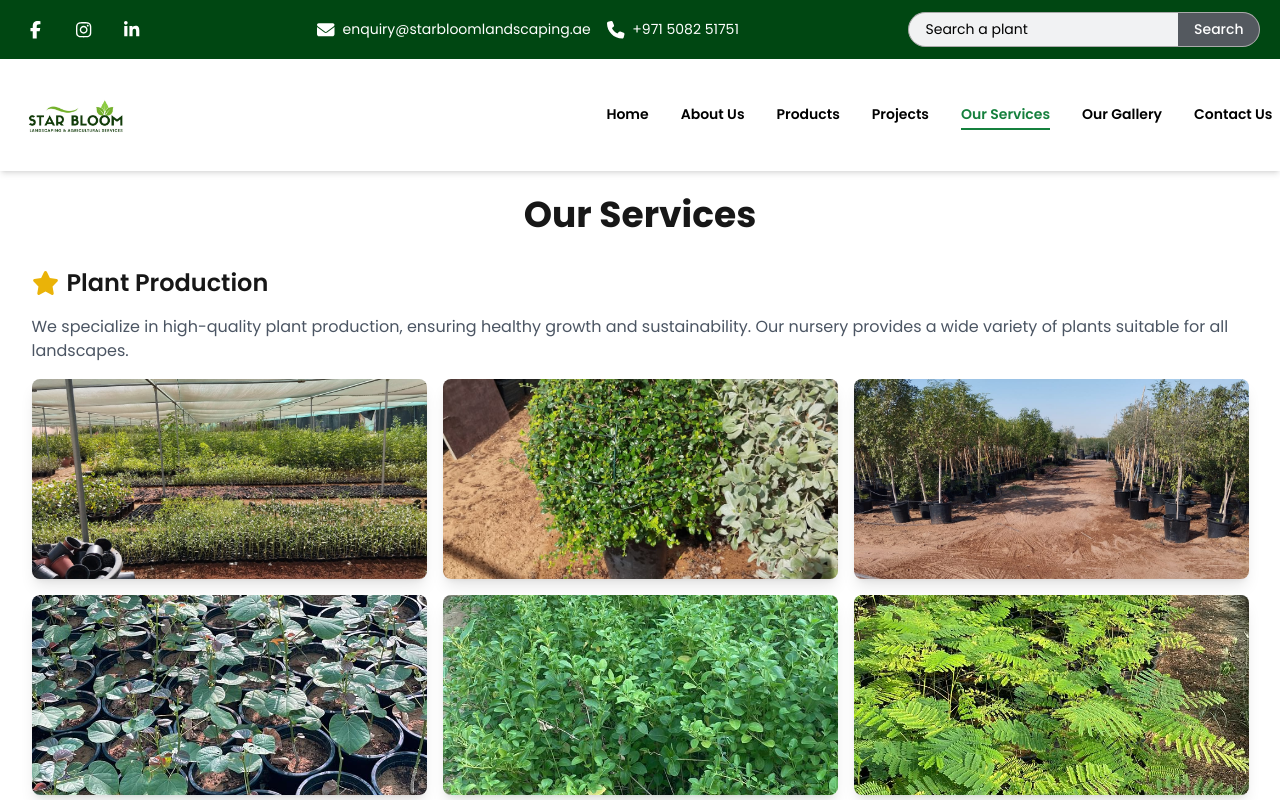
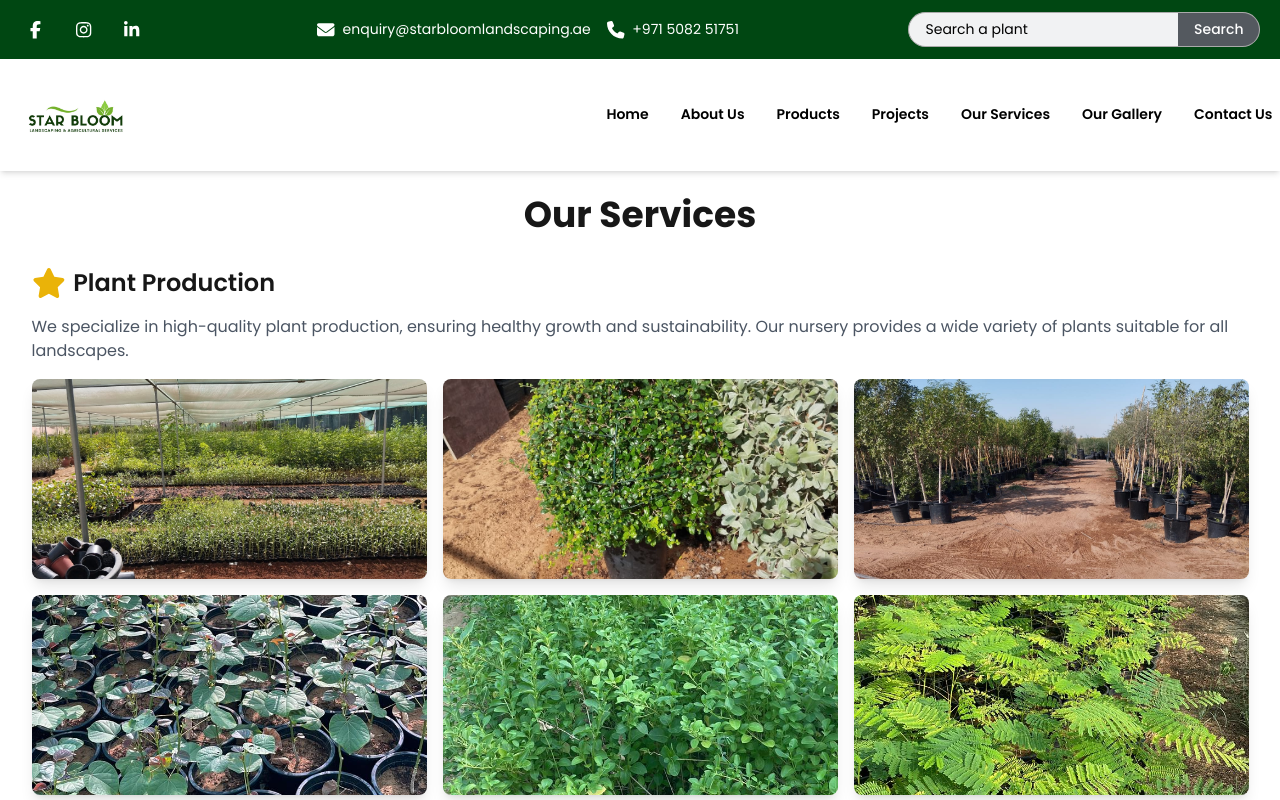
Before and after one commit to Waqaskhan404/starBlue-Website, a Next.js app: page /our-services in a window 1280 px wide. Shown: the top 800 px of the page. Built offline with nearby package versions, Linux system fonts and the light colour scheme.

Commit message:
"added In confiig and / to the navbar"

```diff
--- a/next.config.mjs
+++ b/next.config.mjs
@@ -4,6 +4,7 @@ const nextConfig = {
           unoptimized: true,
         },
         output: 'export',
+        trailingSlash: true,
 
 };
 
--- a/package.json
+++ b/package.json
@@ -1,5 +1,5 @@
 {
-  "name": "starblue-website",
+  "name": "starboom-website",
   "version": "0.1.0",
   "private": true,
   "scripts": {
--- a/src/app/layout.js
+++ b/src/app/layout.js
@@ -14,14 +14,17 @@ const poppins = Poppins({
   preload: true,
 });
 
-// export const metadata = {
-//   title: "Home - StarBloom Plantation",
-//   description: "Learn more about StarBloom Plantation.",
-// };
+
+
+
 
 export default function RootLayout({ children, pageProps }) {
   const pathName = usePathname();
   const [key, setKey] = useState(pathName);
+
+  useEffect(() => {
+    document.title = "Home - StarBloom Plantation";
+  }, []);
 
   useEffect(() => {
     setKey(pathName);
--- a/src/components/Footer.js
+++ b/src/components/Footer.js
@@ -13,12 +13,12 @@ const Footer = () => {
   const pathName = usePathname();
 
   const navLinks = [
-    { href: "/about", label: "About Us"},
-    { href: "/products", label: "Products"},
-    { href: "/projects", label: "Projects"},
-    { href: "/our-services", label: "Our Services"},
-    { href: "/our-gallery", label: "Our Gallery"},
-    { href: "/contact", label: "Contact Us"},
+    { href: "/about/", label: "About Us"},
+    { href: "/products/", label: "Products"},
+    { href: "/projects/", label: "Projects"},
+    { href: "/our-services/", label: "Our Services"},
+    { href: "/our-gallery/", label: "Our Gallery"},
+    { href: "/contact/", label: "Contact Us"},
   ];
 
   return (
--- a/src/components/NavBar.js
+++ b/src/components/NavBar.js
@@ -13,12 +13,12 @@ const NavBar = ({ keyProp }) => {
 
   const navLinks=[
     { name: "Home", path: "/" },
-    { name: "About Us", path: "/about" },
-    { name: "Products", path: "/products" },
-    { name: "Projects", path: "/projects" },
-    { name: "Our Services", path: "/our-services" },
-    { name: "Our Gallery", path: "/our-gallery" },
-    { name: "Contact Us", path: "/contact" },
+    { name: "About Us", path: "/about/" },
+    { name: "Products", path: "/products/" },
+    { name: "Projects", path: "/projects/" },
+    { name: "Our Services", path: "/our-services/" },
+    { name: "Our Gallery", path: "/our-gallery/" },
+    { name: "Contact Us", path: "/contact/" },
   ]
 
 
--- a/src/components/OurServices.js
+++ b/src/components/OurServices.js
@@ -34,7 +34,8 @@ export default function OurServices() {
       {services.map((service, index) => (
         <div key={index} className="mb-12">
           <h2 className="text-2xl font-semibold mb-4 flex items-center">
-            <FontAwesomeIcon icon={faStar} className="text-yellow-500 mr-2" /> {service.title}
+          <FontAwesomeIcon icon={faStar} size="lg" className="text-yellow-500 mr-2" />
+          {service.title}
           </h2>
           <p className="mb-4 text-gray-600">{service.description}</p>
           <div className="grid grid-cols-1 sm:grid-cols-2 md:grid-cols-3 gap-4">
```
